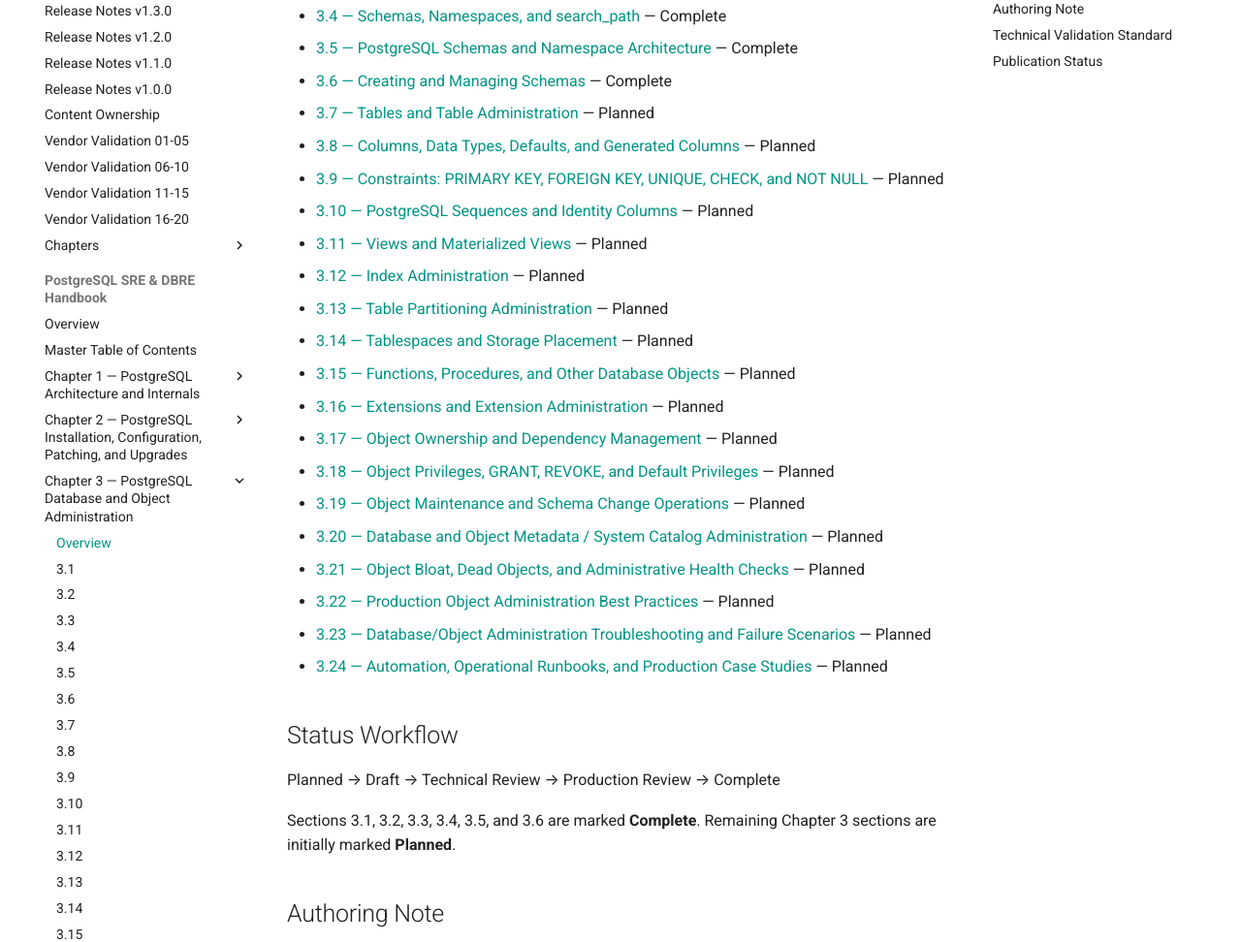
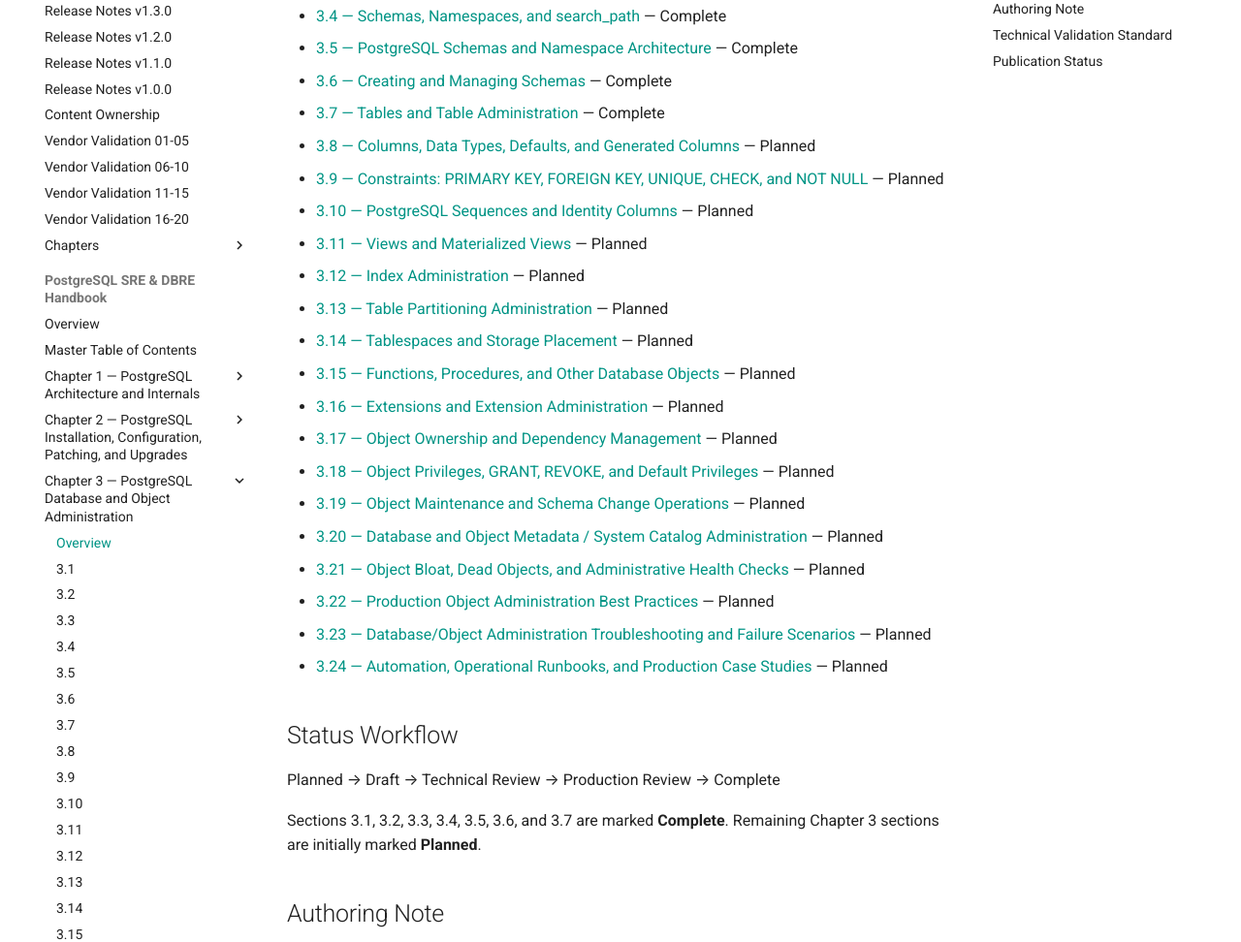
Before and after one commit to sssamant21/sre-academy, an MkDocs documentation site: the page built from docs/books/postgresql-sre-dbre-handbook/chapter-03/index.md, in a window 1280 px wide and 1400 px high, scrolled down 458 px. Shown: the part 153-1125 px from the top of the window at 97% size. Built offline with MkDocs 1.6.1 and Material for MkDocs 9.7.7, drawn with Linux system fonts in a browser that asks for light colours; comment, search, counter and statistics services are not loaded.

Commit message:
docs(postgres): mark Chapter 3 section 3.7 complete

```diff
--- a/docs/books/postgresql-sre-dbre-handbook/chapter-03/index.md
+++ b/docs/books/postgresql-sre-dbre-handbook/chapter-03/index.md
@@ -16,7 +16,7 @@
 - [3.4 — Schemas, Namespaces, and search_path](3.4-database-ownership-privileges-and-access-control.md) — Complete
 - [3.5 — PostgreSQL Schemas and Namespace Architecture](3.5-postgresql-schemas-and-namespace-architecture.md) — Complete
 - [3.6 — Creating and Managing Schemas](3.6-creating-and-managing-schemas.md) — Complete
-- [3.7 — Tables and Table Administration](3.7-tables-and-table-administration.md) — Planned
+- [3.7 — Tables and Table Administration](3.7-tables-and-table-administration.md) — Complete
 - [3.8 — Columns, Data Types, Defaults, and Generated Columns](3.8-columns-data-types-defaults-and-generated-columns.md) — Planned
 - [3.9 — Constraints: PRIMARY KEY, FOREIGN KEY, UNIQUE, CHECK, and NOT NULL](3.9-constraints-primary-key-foreign-key-unique-check-and-not-null.md) — Planned
 - [3.10 — PostgreSQL Sequences and Identity Columns](3.10-postgresql-sequences-and-identity-columns.md) — Planned
@@ -39,7 +39,7 @@
 
 Planned → Draft → Technical Review → Production Review → Complete
 
-Sections 3.1, 3.2, 3.3, 3.4, 3.5, and 3.6 are marked **Complete**. Remaining Chapter 3 sections are initially marked **Planned**.
+Sections 3.1, 3.2, 3.3, 3.4, 3.5, 3.6, and 3.7 are marked **Complete**. Remaining Chapter 3 sections are initially marked **Planned**.
 
 ## Authoring Note
 
```
